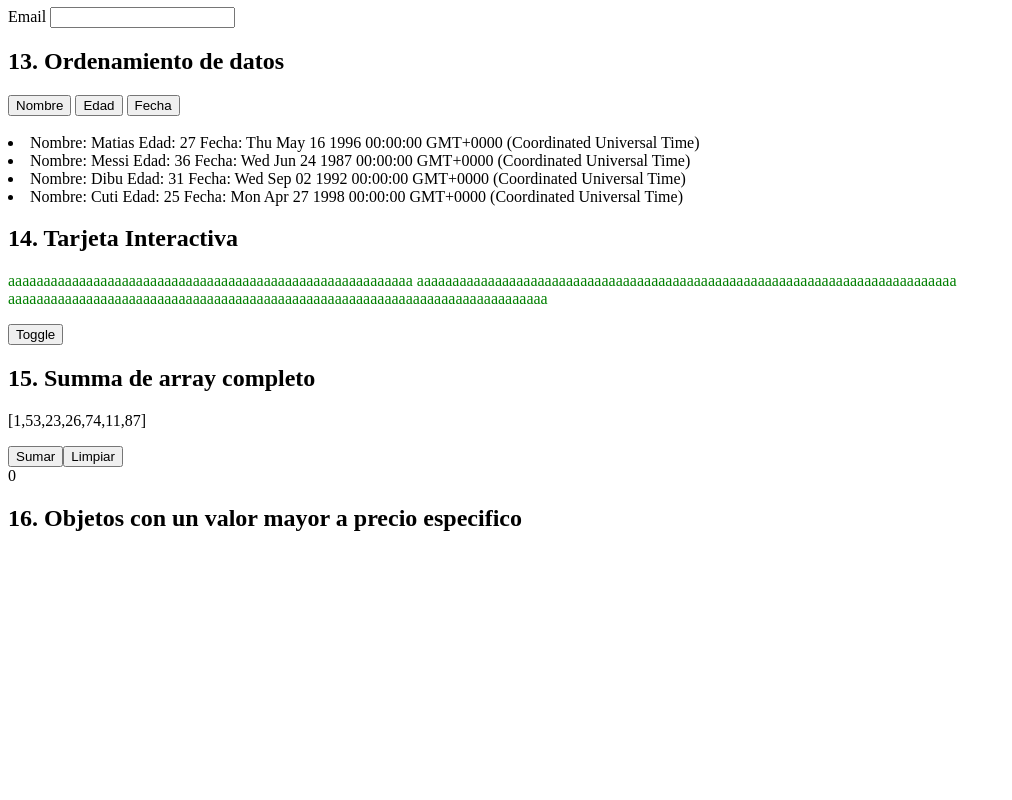
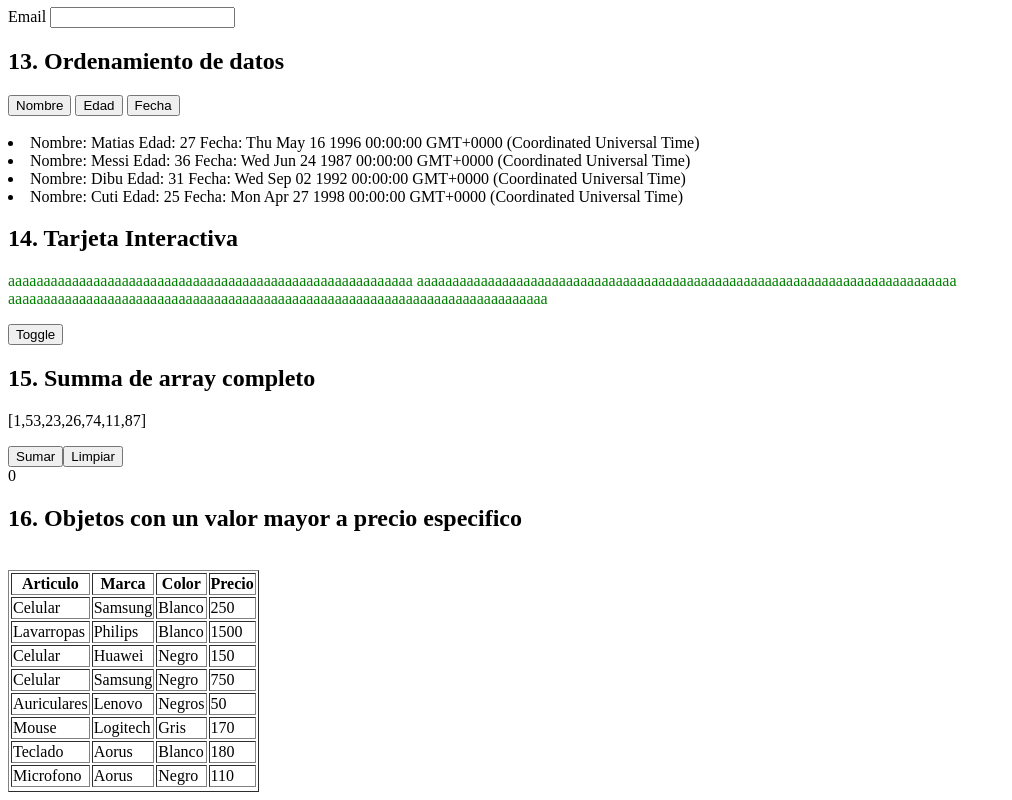
Before and after one commit to matiasmoscone1/practica-ejercicios-logica-programacion-react, a React (Vite) app: page / in a window 1280 px wide. Shown: the part 2257-3057 px from the top of the page, without its empty margins (0-1012 px from the left). Before the commit the page ends 2809 px from the top, so only its background shows below. Built offline with nearby package versions, Linux system fonts and the light colour scheme.

Commit message:
Tabla de objetos renderizada del ejercicio 16

```diff
--- a/src/ejercicios/ObjetosValor.jsx
+++ b/src/ejercicios/ObjetosValor.jsx
@@ -7,49 +7,57 @@
 import { useState } from "react";
 const ObjetosValor = () => {
 
-    const Objetos = [{
+    const objetos = [{
+        id: 1,
         articulo: "Celular",
         marca: "Samsung",
         color: "Blanco",
         precio: 250
     },
     {
+        id: 2,
         articulo: "Lavarropas",
         marca: "Philips",
         color: "Blanco",
         precio: 1500
     },
     {
+        id: 3,
         articulo: "Celular",
         marca: "Huawei",
         color: "Negro",
         precio: 150
     },
     {
+        id: 4,
         articulo: "Celular",
         marca: "Samsung",
         color: "Negro",
         precio: 750
     },
     {
+        id: 5,
         articulo: "Auriculares",
         marca: "Lenovo",
         color: "Negros",
         precio: 50
     },
     {
+        id: 6,
         articulo: "Mouse",
         marca: "Logitech",
         color: "Gris",
         precio: 170
     },
     {
+        id: 7,
         articulo: "Teclado",
         marca: "Aorus",
         color: "Blanco",
         precio: 180
     },
     {
+        id: 8,
         articulo: "Microfono",
         marca: "Aorus",
         color: "Negro",
@@ -61,10 +69,31 @@ const ObjetosValor = () => {
     return (<>
         <div>
             <h2>16. Objetos con un valor mayor a precio especifico</h2>
+            <br/>
 
+            <table border={1}>
+                <thead>
+                <tr>
+                    <th>Articulo</th>
+                    <th>Marca</th>
+                    <th>Color</th>
+                    <th>Precio</th>
+                </tr>
+                </thead>
+                <tbody>
+                    {objetos.map((art) => {
+                        return(<tr key={art.id}>
+                            <td>{art.articulo}</td>
+                            <td>{art.marca}</td>
+                            <td>{art.color}</td>
+                            <td>{art.precio}</td>
+                        </tr>)
+                    })}
+                    <tr>
 
-
-
+                    </tr>
+                </tbody>
+            </table>
 
         </div>
 
```
